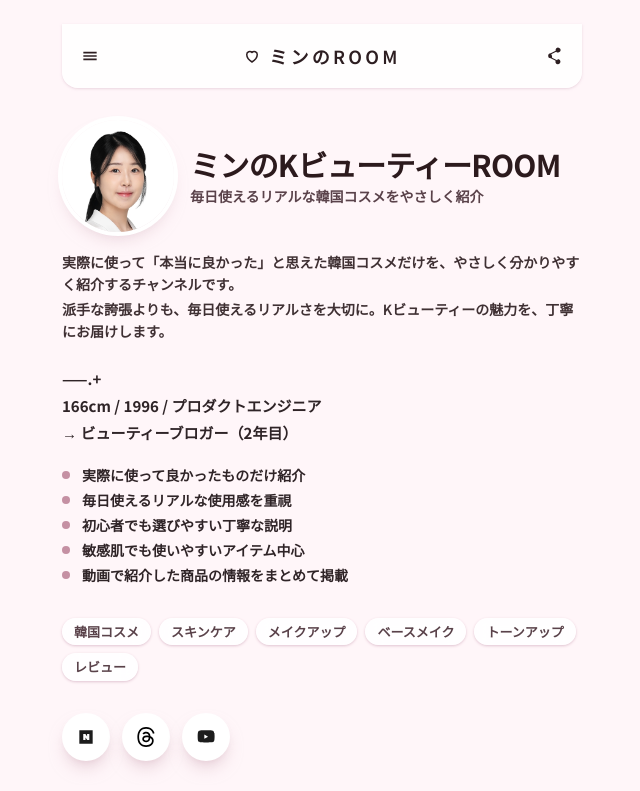
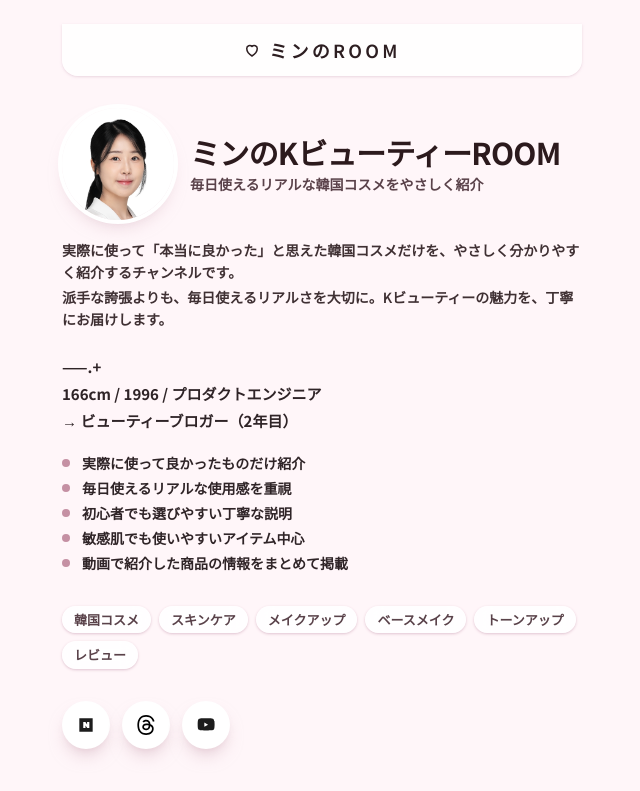
Before and after one commit to godud2604/k-vlink, a Next.js app: page /ja in a window 1280 px wide. Shown: the top 791 px of the page, without its empty margins (318-958 px from the left). Built offline with nearby package versions, Linux system fonts and the light colour scheme.

Commit message:
feat: simplify header layout in ProfilePage component

```diff
--- a/app/components/ProfilePage.tsx
+++ b/app/components/ProfilePage.tsx
@@ -90,25 +90,13 @@ export function ProfilePage({ content }: { content: ProfileContent }) {
   return (
     <div className="flex min-h-screen justify-center bg-[#fff6f9] px-4 text-[#2d1e21]">
       <main className="w-full max-w-[520px] py-6">
-        <header className="flex items-center justify-between rounded-b-2xl bg-white/90 px-2 py-3 shadow-sm shadow-[#e3c9d5]/60">
-          <button className="flex h-10 w-10 items-center justify-center rounded-full text-[#2d1e21] hover:bg-[#fff6f9]">
-            <span className="sr-only">Open menu</span>
-            <svg width="20" height="20" viewBox="0 0 24 24" fill="currentColor" aria-hidden>
-              <path d="M4 7h16v2H4zm0 4h16v2H4zm0 4h16v2H4z" />
-            </svg>
-          </button>
+        <header className="flex items-center justify-center rounded-b-2xl bg-white/90 px-2 py-3 shadow-sm shadow-[#e3c9d5]/60">
           <div className="flex items-center gap-2 text-lg font-semibold uppercase tracking-[0.18em]">
             <svg width="18" height="18" viewBox="0 0 24 24" fill="none" stroke="currentColor" strokeWidth="2" strokeLinecap="round" strokeLinejoin="round" aria-hidden>
               <path d="M12 20s-7-4.35-7-10a4 4 0 0 1 7-2.65A4 4 0 0 1 19 10c0 5.65-7 10-7 10Z" />
             </svg>
             <span>{content.headerLabel}</span>
           </div>
-          <button className="flex h-10 w-10 items-center justify-center rounded-full text-[#2d1e21] hover:bg-[#fff6f9]">
-            <span className="sr-only">Share</span>
-            <svg width="20" height="20" viewBox="0 0 24 24" fill="currentColor" aria-hidden>
-              <path d="M18 16a3 3 0 0 0-2.39 1.19l-6-3A3 3 0 0 0 9.5 12a3 3 0 0 0-.89-2.19l6-3A3 3 0 1 0 14 5.5v.08l-6 3a3 3 0 1 0 0 6l6 3a3 3 0 1 0 1-1.18Z" />
-            </svg>
-          </button>
         </header>
 
         <section className="mt-8 flex flex-col gap-4">
```
